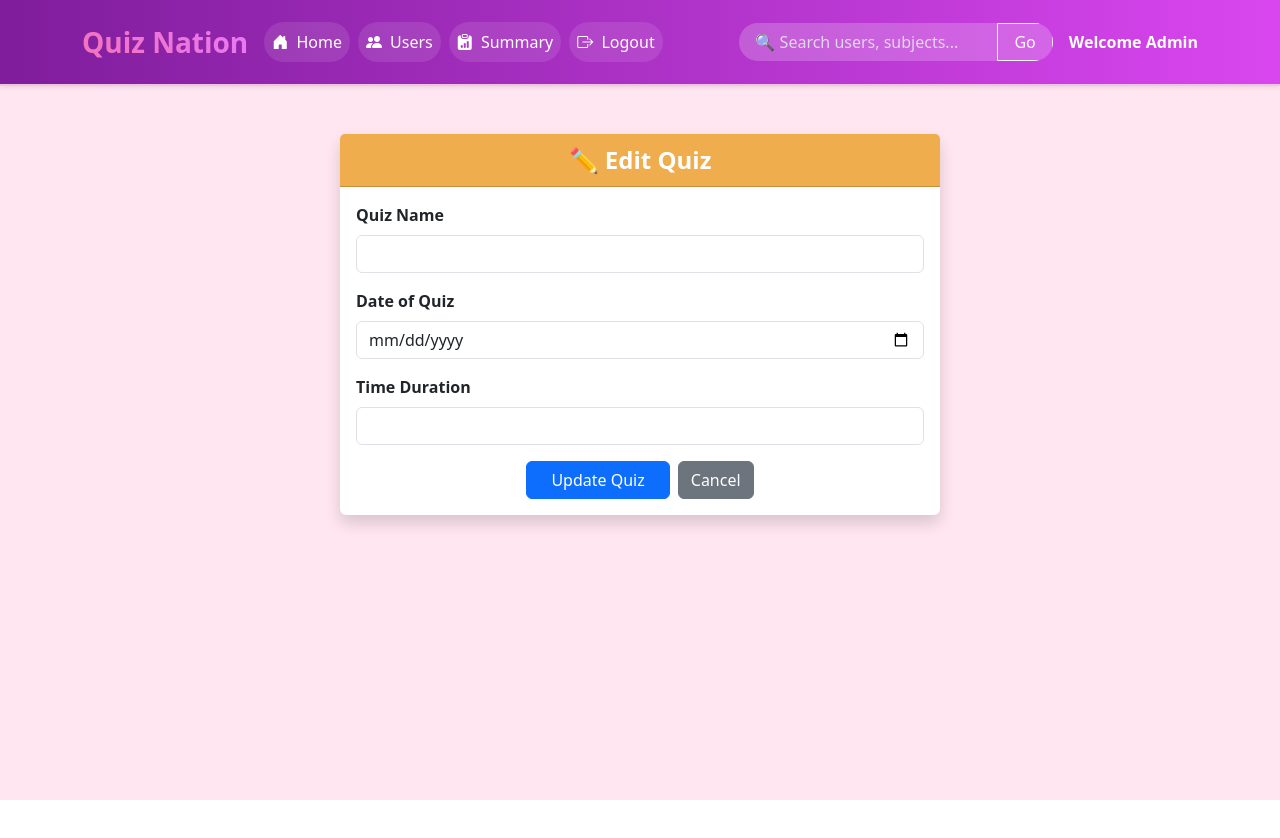
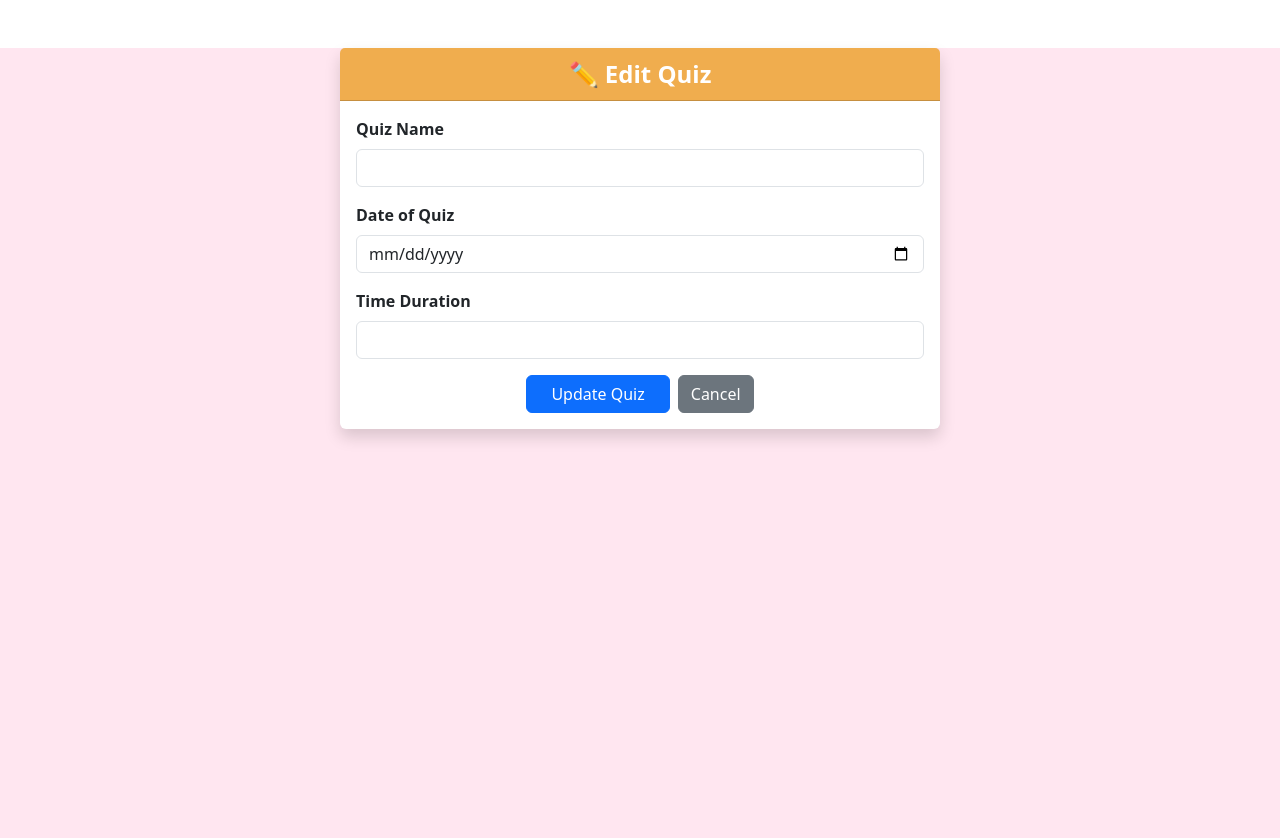
Before and after one commit to 22f3002188/mad2, a Vue app in the folder frontend/: page /admin/chapters/1/quizzes/1/edit in a window 1280 px wide. Shown: the top 838 px of the page. Before the commit the page ends 800 px from the top, so only its background shows below. Built offline with nearby package versions, Linux system fonts and the light colour scheme; no server answers; sample sign-in values are in the browser's storage.

Commit message:
done all complete

```diff
--- a/frontend/src/views/admin/editchapter.vue
+++ b/frontend/src/views/admin/editchapter.vue
@@ -1,6 +1,5 @@
 <template>
   <div class="edit-chapter-page">
-    <navbar />
     <div class="container my-5">
       <div class="card shadow border-0 mx-auto" style="max-width: 600px">
         <div class="card-header bg-warning text-white text-center fs-4 fw-bold">
@@ -30,11 +29,9 @@
 </template>
 
 <script>
-import navbar from './navbar.vue';
 import { updateChapter, getChaptersBySubject } from '@/services/authService';
 
 export default {
-  components: { navbar },
   data() {
     return {
       name: '',
--- a/frontend/src/views/admin/editquiz.vue
+++ b/frontend/src/views/admin/editquiz.vue
@@ -1,6 +1,5 @@
 <template>
   <div class="edit-quiz-page">
-    <navbar />
     <div class="container my-5">
       <div class="card shadow border-0 mx-auto" style="max-width: 600px">
         <div class="card-header bg-warning text-white text-center fs-4 fw-bold">
@@ -32,11 +31,9 @@
 </template>
 
 <script>
-import navbar from './navbar.vue';
 import { getQuizzesByChapter, updateQuiz } from '@/services/authService';
 
 export default {
-  components: { navbar },
   data() {
     return {
       chapterId: this.$route.params.chapterId,
```
Also changed, not shown: 2 other files (tests, documents, lock files or other folders).
